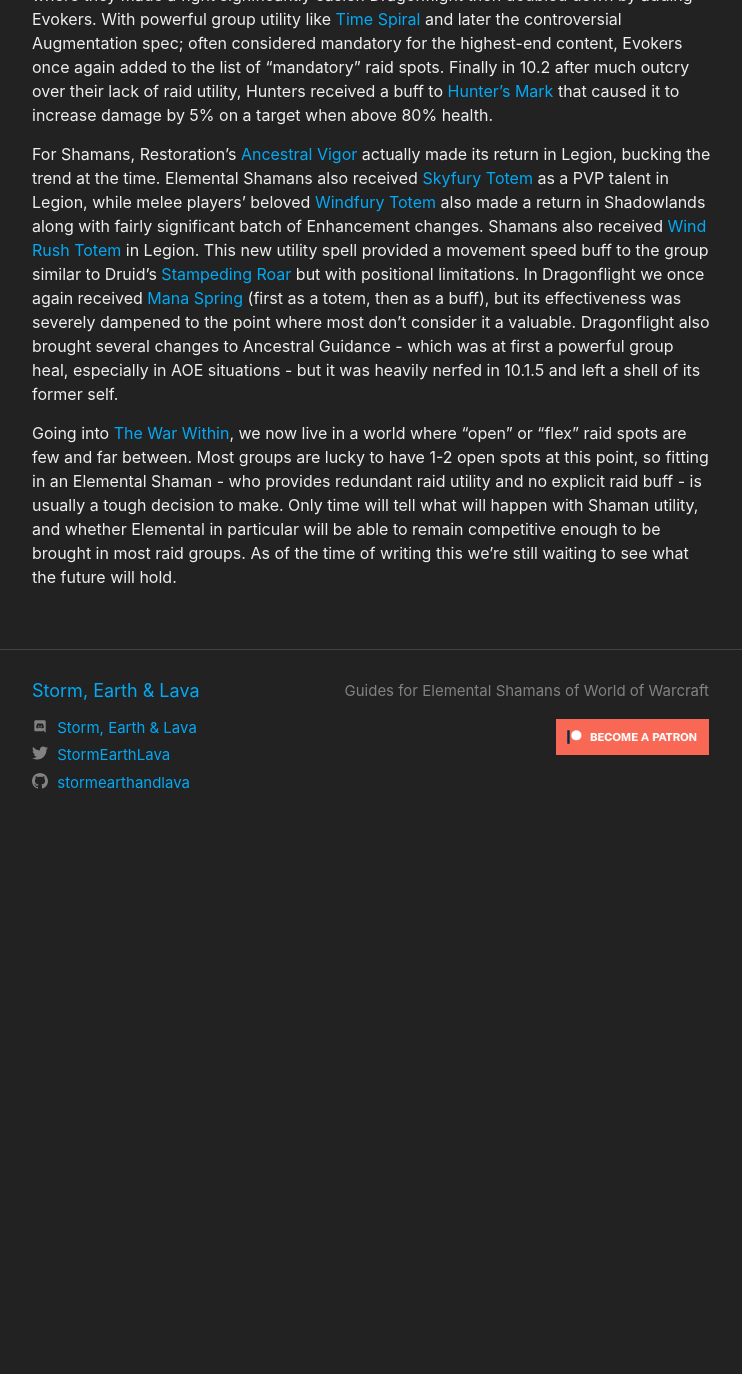
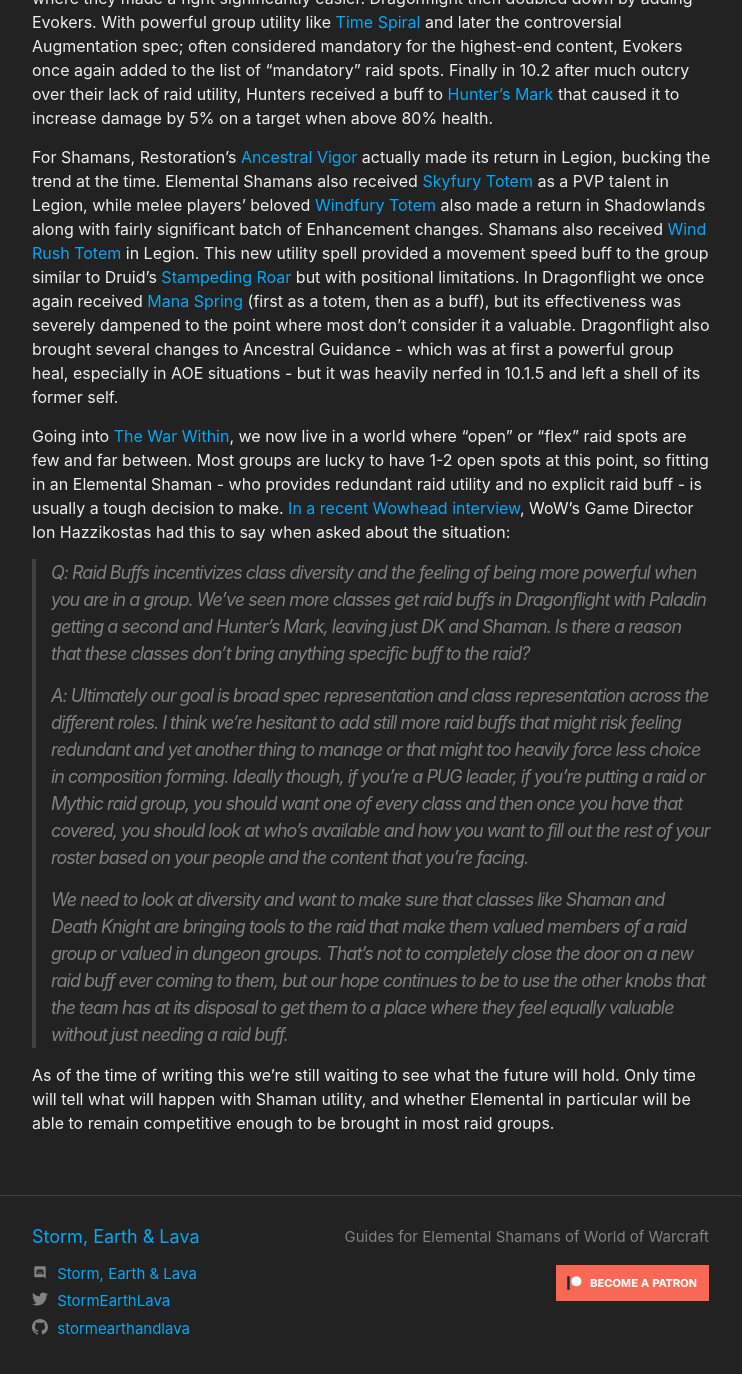
Before and after one commit to stormearthandlava/stormearthandlava.github.io, a Jekyll site: the page built from blog/_posts/2024-06-25-history-ele-raid-buffs.md, in a window 1280 px wide and 1400 px high, scrolled down 8835 px. Shown: the top 1374 px of the window, without its empty margins (268-1010 px from the left). Built offline with Jekyll 4.4.1, drawn with Linux system fonts in a browser that asks for light colours; a script that is not in the unit is left out; before the commit the page ends 9689 px from its top, so only the background shows below that; some of the changed text lies outside the part shown.

Commit message:
Update 2024-06-25-history-ele-raid-buffs.md

```diff
--- a/blog/_posts/2024-06-25-history-ele-raid-buffs.md
+++ b/blog/_posts/2024-06-25-history-ele-raid-buffs.md
@@ -9,13 +9,13 @@
 big_article: true
 ---
 
-> Lucenia is a 15-year veteran of Elemental Shaman currently Cutting-Edge raiding in [\<Noted\>](https://raider.io/guilds/us/akama/Noted) on US-Akama. She streams mythic raiding, mythic+, and PTR/beta testing content at https://twitch.tv/Lucenia.
-She also produces sims, guides, and other content for Elemental Shaman in Cataclysm Classic and Season of Discovery.
+> Lucenia, also known as Lucy, is a 15-year veteran of Elemental Shaman currently Cutting-Edge raiding in [\<Noted\>](https://raider.io/guilds/us/akama/Noted) on her Shaman [Lucellis-Dragonmaw (US)](https://www.warcraftlogs.com/character/us/dragonmaw/lucellis). She streams mythic raiding, mythic+, and PTR/beta testing content at [https://twitch.tv/Lucenia](https://twitch.tv/Lucenia).
+> She also produces sims, guides, and other content for Elemental Shaman in Cataclysm Classic and Season of Discovery.
 
 Greetings fellow Shamans,
 
 It's no question that one of the most controversial - and often memed about - aspects of Elemental Shaman in retail World of Warcraft is its lack of a raid buff or unique raid utility.
-With the recent addition of a Hunter's Mark](https://wowpedia.fandom.com/wiki/Hunter's_Mark) raid buff and the potential for Restoration Shamans to provide powerful utility with their Totemic hero tree in combination with [Ancestral Vigor](https://wowpedia.fandom.com/wiki/Ancestral_Vigor) Elemental now stands as the lone specialization that lacks a raid buff or unique utility.
+With the recent addition of a [Hunter's Mark](https://www.wowhead.com/spell=257284/hunters-mark) raid buff and the potential for Restoration Shamans to provide powerful utility with their Totemic hero tree in combination with [Ancestral Vigor](https://www.wowhead.com/spell=207400/ancestral-vigor) Elemental now stands as the lone specialization that lacks a raid buff or unique utility.
 Today I'll be discussing Elemental's long history as a raid buff provider in order to show how - for much of the game's life - we were an important and often required member of a raid team.
 
 # Vanilla WoW
@@ -196,5 +196,12 @@
 
 Going into [The War Within](https://thewarwithin.blizzard.com/en-us/), we now live in a world where "open" or "flex" raid spots are few and far between.
 Most groups are lucky to have 1-2 open spots at this point, so fitting in an Elemental Shaman - who provides redundant raid utility and no explicit raid buff - is usually a tough decision to make.
+[In a recent Wowhead interview](), WoW's Game Director Ion Hazzikostas had this to say when asked about the situation:
+> Q: Raid Buffs incentivizes class diversity and the feeling of being more powerful when you are in a group. We’ve seen more classes get raid buffs in Dragonflight with Paladin getting a second and Hunter’s Mark, leaving just DK and Shaman. Is there a reason that these classes don’t bring anything specific buff to the raid?
+>
+> A: Ultimately our goal is broad spec representation and class representation across the different roles. I think we're hesitant to add still more raid buffs that might risk feeling redundant and yet another thing to manage or that might too heavily force less choice in composition forming. Ideally though, if you're a PUG leader, if you're putting a raid or Mythic raid group, you should want one of every class and then once you have that covered, you should look at who's available and how you want to fill out the rest of your roster based on your people and the content that you're facing.
+>
+> We need to look at diversity and want to make sure that classes like Shaman and Death Knight are bringing tools to the raid that make them valued members of a raid group or valued in dungeon groups. That's not to completely close the door on a new raid buff ever coming to them, but our hope continues to be to use the other knobs that the team has at its disposal to get them to a place where they feel equally valuable without just needing a raid buff.
+
+As of the time of writing this we're still waiting to see what the future will hold.
 Only time will tell what will happen with Shaman utility, and whether Elemental in particular will be able to remain competitive enough to be brought in most raid groups.
-As of the time of writing this we're still waiting to see what the future will hold.
```
Also changed, not shown: other parts of blog/_posts/2024-06-25-history-ele-raid-buffs.md (+1 -1 lines).
